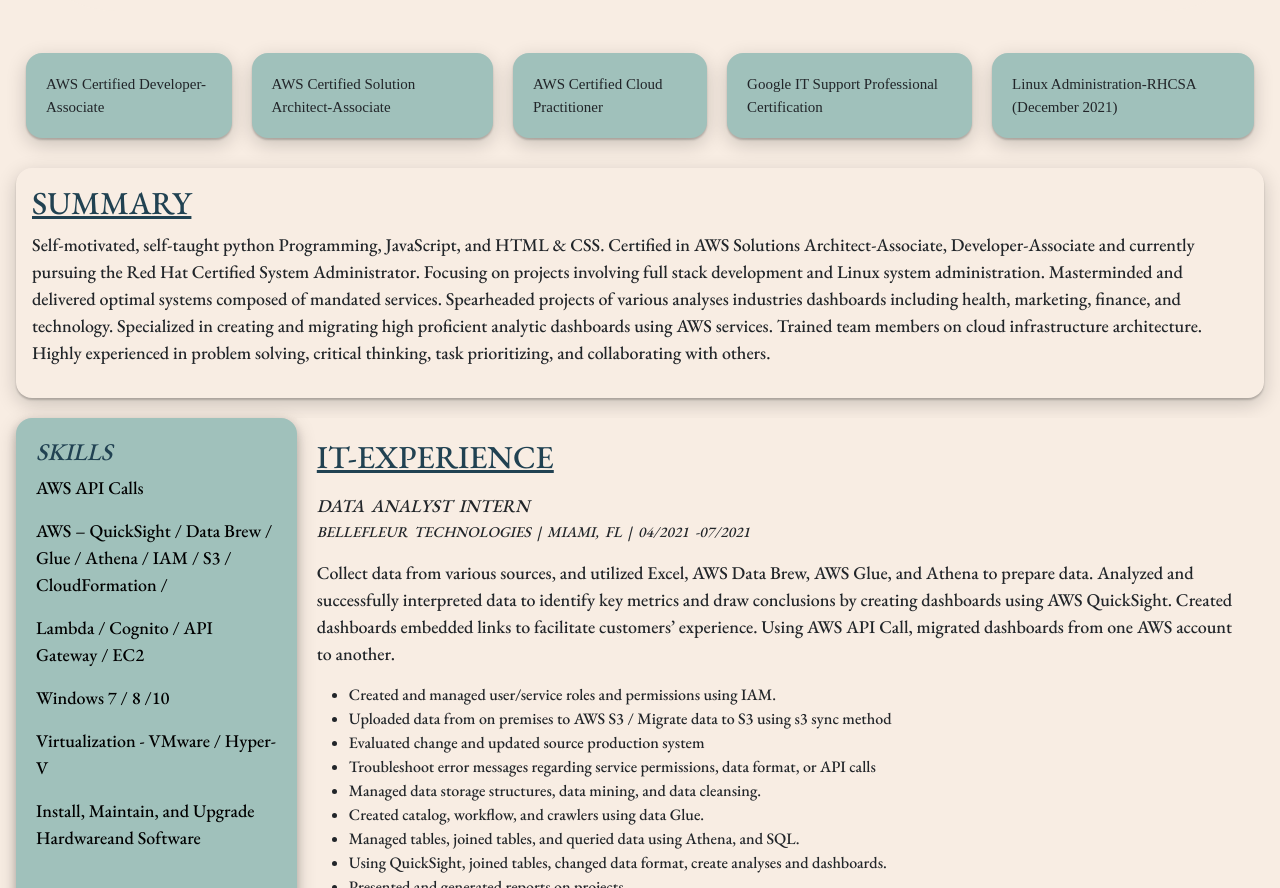
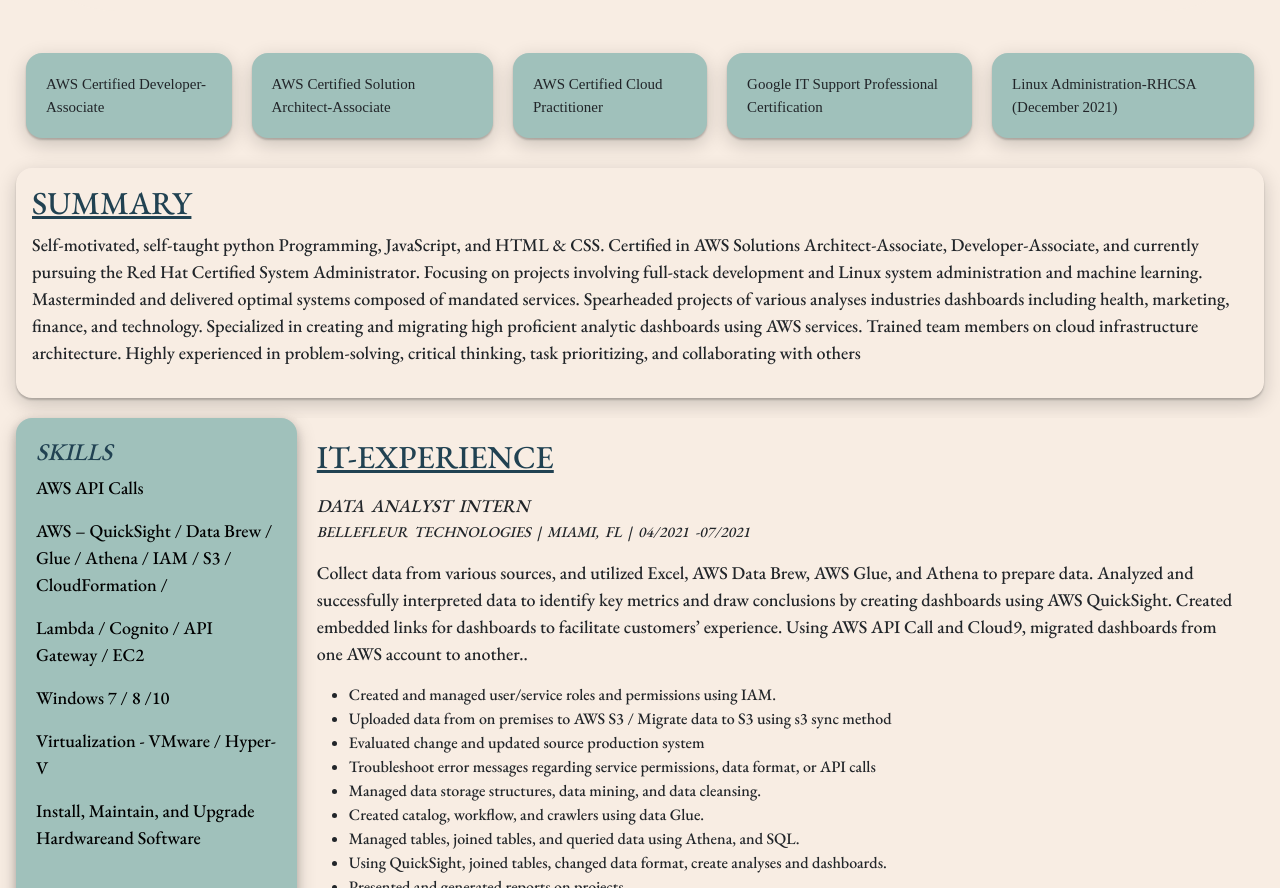
Before and after one commit to Valery-Hyppolite/My-Resume, a plain HTML site: page index.html in a window 1280 px wide. Shown: the part 212-1100 px from the top of the page. Drawn offline with nearby package versions, Linux system fonts and the light colour scheme; a web font is replaced by a local one.

Commit message:
Update index.html

```diff
--- a/index.html
+++ b/index.html
@@ -43,7 +43,7 @@
 
         <div class="aboutme">
             <h2><u>SUMMARY</u></h2>
-            <p>Self-motivated, self-taught python Programming, JavaScript, and HTML & CSS. Certified in AWS Solutions Architect-Associate, Developer-Associate and currently pursuing the Red Hat Certified System Administrator. Focusing on projects involving full stack development and Linux system administration. Masterminded and delivered optimal systems composed of mandated services. Spearheaded projects of various analyses industries dashboards including health, marketing, finance, and technology. Specialized in creating and migrating high proficient analytic dashboards using AWS services. Trained team members on cloud infrastructure architecture. Highly experienced in problem solving, critical thinking, task prioritizing, and collaborating with others.</p>
+            <p>Self-motivated, self-taught python Programming, JavaScript, and HTML & CSS. Certified in AWS Solutions Architect-Associate, Developer-Associate, and currently pursuing the Red Hat Certified System Administrator. Focusing on projects involving full-stack development and Linux system administration and machine learning. Masterminded and delivered optimal systems composed of mandated services. Spearheaded projects of various analyses industries dashboards including health, marketing, finance, and technology. Specialized in creating and migrating high proficient analytic dashboards using AWS services. Trained team members on cloud infrastructure architecture. Highly experienced in problem-solving, critical thinking, task prioritizing, and collaborating with others</p>
         </div>
 
 
@@ -97,13 +97,7 @@
                 <h2><u> IT-EXPERIENCE</u></h2>
                 <p class="p-exp">DATA ANALYST INTERN</p>
                 <p class="p2-exp">BELLEFLEUR TECHNOLOGIES | MIAMI, FL | 04/2021 -07/2021</p>
-                <p>Collect data from various sources, and utilized Excel, AWS Data Brew, AWS Glue, and Athena to
-                    prepare
-                    data. Analyzed and successfully interpreted data to identify key metrics and draw
-                    conclusions by
-                    creating dashboards using AWS QuickSight. Created dashboards embedded links to facilitate
-                    customers’
-                    experience. Using AWS API Call, migrated dashboards from one AWS account to another.</p>
+                <p>Collect data from various sources, and utilized Excel, AWS Data Brew, AWS Glue, and Athena to prepare data. Analyzed and successfully interpreted data to identify key metrics and draw conclusions by creating dashboards using AWS QuickSight. Created embedded links for dashboards to facilitate customers’ experience. Using AWS API Call and Cloud9, migrated dashboards from one AWS account to another..</p>
                 <ul>
                     <li>Created and managed user/service roles and permissions using IAM.</li>
                     <li>Uploaded data from on premises to AWS S3 / Migrate data to S3 using s3 sync method</li>
```
